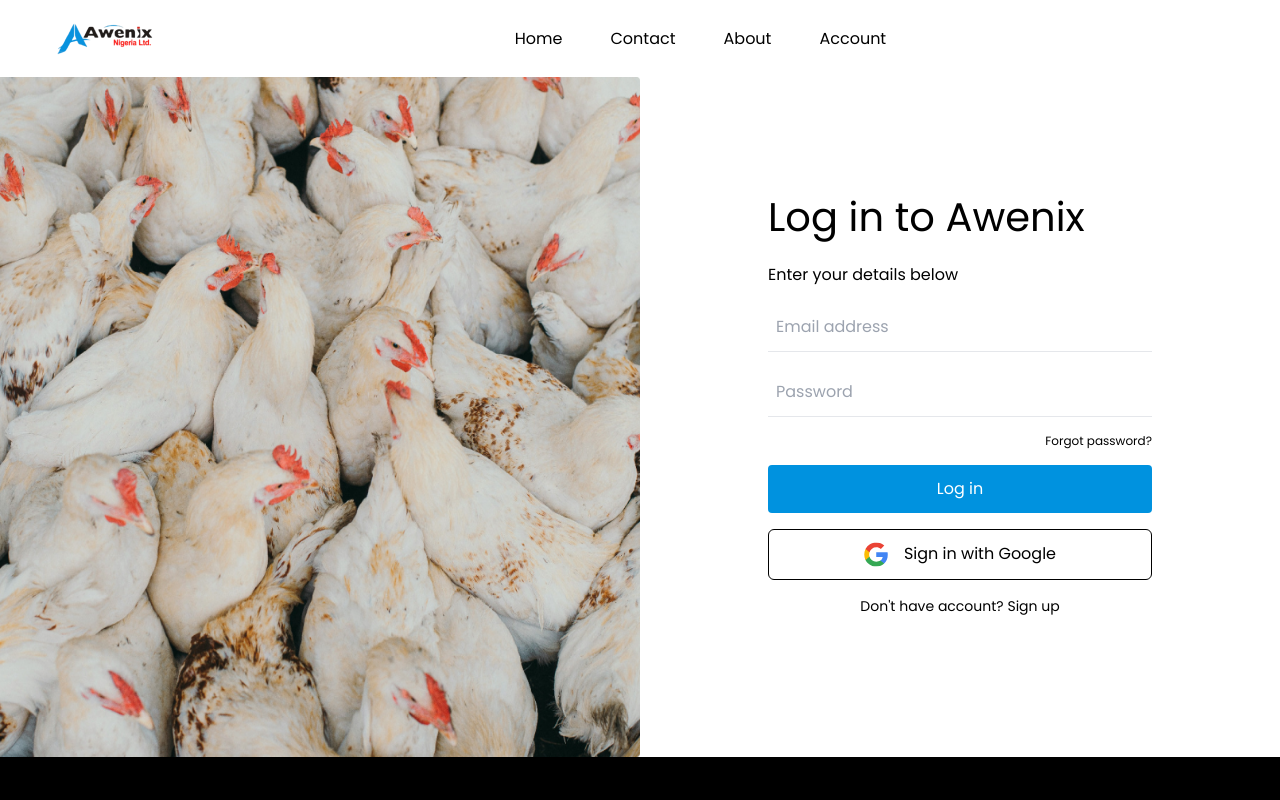
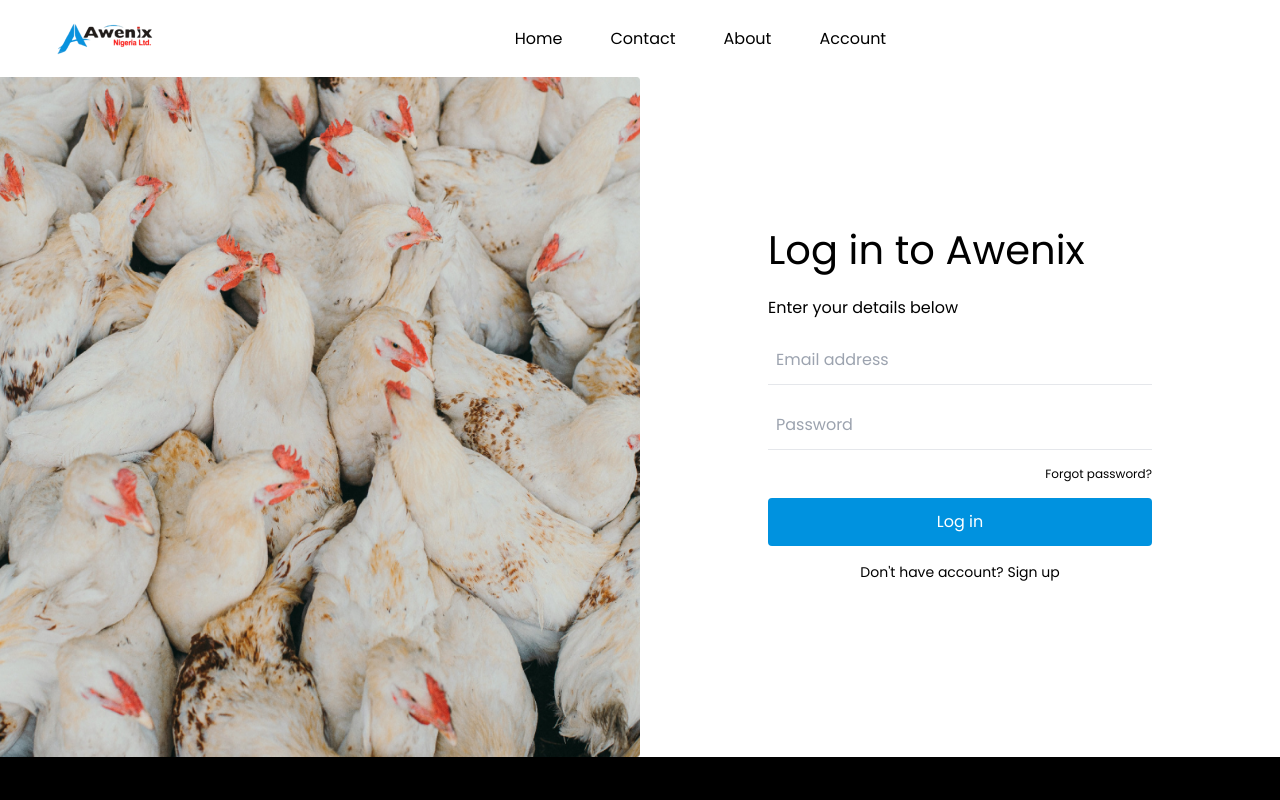
Before and after one commit to Joycrown/AwenixProject, a React (Vite) app: page /account/login in a window 1280 px wide. Shown: the top 800 px of the page. Built offline with nearby package versions, Linux system fonts and the light colour scheme.

Commit message:
Few changes

```diff
--- a/src/pages/default/sign/login.tsx
+++ b/src/pages/default/sign/login.tsx
@@ -1,10 +1,10 @@
 /* eslint-disable @typescript-eslint/no-explicit-any */
+import axios from "axios";
 import { useState } from "react";
+import { toast } from "react-toastify";
+// import { googleIcon } from "../../../assets";
 import { Link, useNavigate } from "react-router-dom";
-import { googleIcon } from "../../../assets";
-import axios from "axios";
 import { useAuthContext } from "../../../utils/authContext";
-import { toast } from "react-toastify";
 import LoadingScreen from "../../../components/loadingScreen";
 
 function Login() {
@@ -69,9 +69,9 @@
       });
   };
 
-  const handleSignIn = () => {
-    console.log("Signing up with google");
-  };
+  // const handleSignIn = () => {
+  //   console.log("Signing up with google");
+  // };
 
   return (
     <form
@@ -120,13 +120,13 @@
         Log in
       </button>
 
-      <div
+      {/* <div
         onClick={handleSignIn}
         className="w-full py-3 px-4 cursor-pointer bg-transparent flex gap-4 items-center justify-center border-default-100 border rounded-md"
       >
         <img className="w-6 mx-0" src={googleIcon} alt="Sign up with google" />{" "}
         Sign in with Google
-      </div>
+      </div> */}
 
       <p className="text-center text-sm">
         Don't have account?{" "}
--- a/src/pages/default/sign/register.tsx
+++ b/src/pages/default/sign/register.tsx
@@ -1,9 +1,9 @@
 /* eslint-disable @typescript-eslint/no-explicit-any */
 import axios from "axios";
 import { useState } from "react";
+import { toast } from "react-toastify";
+// import { googleIcon } from "../../../assets";
 import { Link, useNavigate } from "react-router-dom";
-import { googleIcon } from "../../../assets";
-import { toast } from "react-toastify";
 import LoadingScreen from "../../../components/loadingScreen";
 
 function Register() {
@@ -65,9 +65,9 @@
       });
   };
 
-  const handleSignUp = () => {
-    console.log("Signing up with google");
-  };
+  // const handleSignUp = () => {
+  //   console.log("Signing up with google");
+  // };
 
   return (
     <form
@@ -131,13 +131,13 @@
         Create Account
       </button>
 
-      <div
+      {/* <div
         onClick={handleSignUp}
         className="w-full py-3 px-4 cursor-pointer bg-transparent flex gap-4 items-center justify-center border-default-100 border rounded-md"
       >
         <img className="w-6 mx-0" src={googleIcon} alt="Sign up with google" />{" "}
         Sign up with Google
-      </div>
+      </div> */}
 
       <p className="text-center text-sm">
         Already have account?{" "}
```
